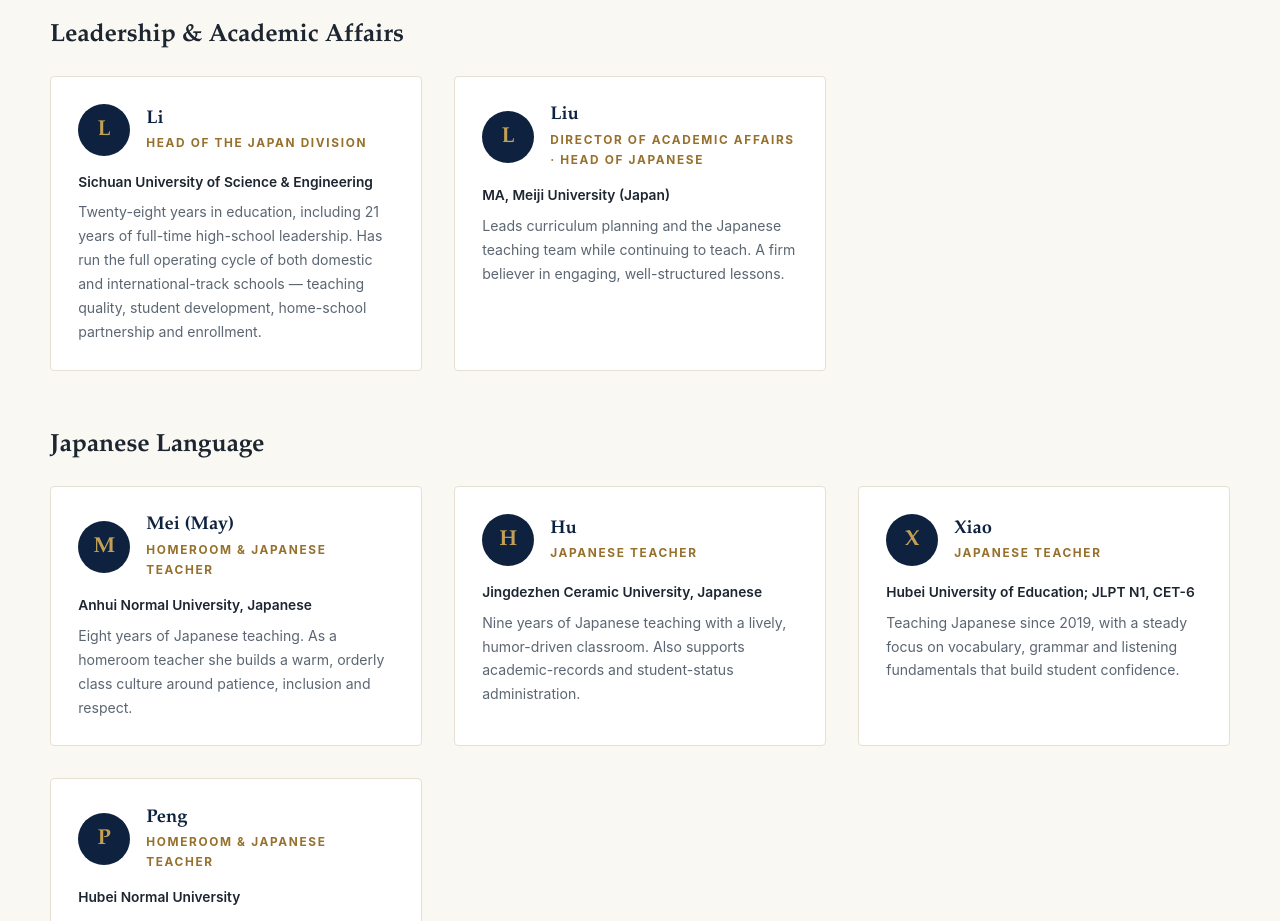
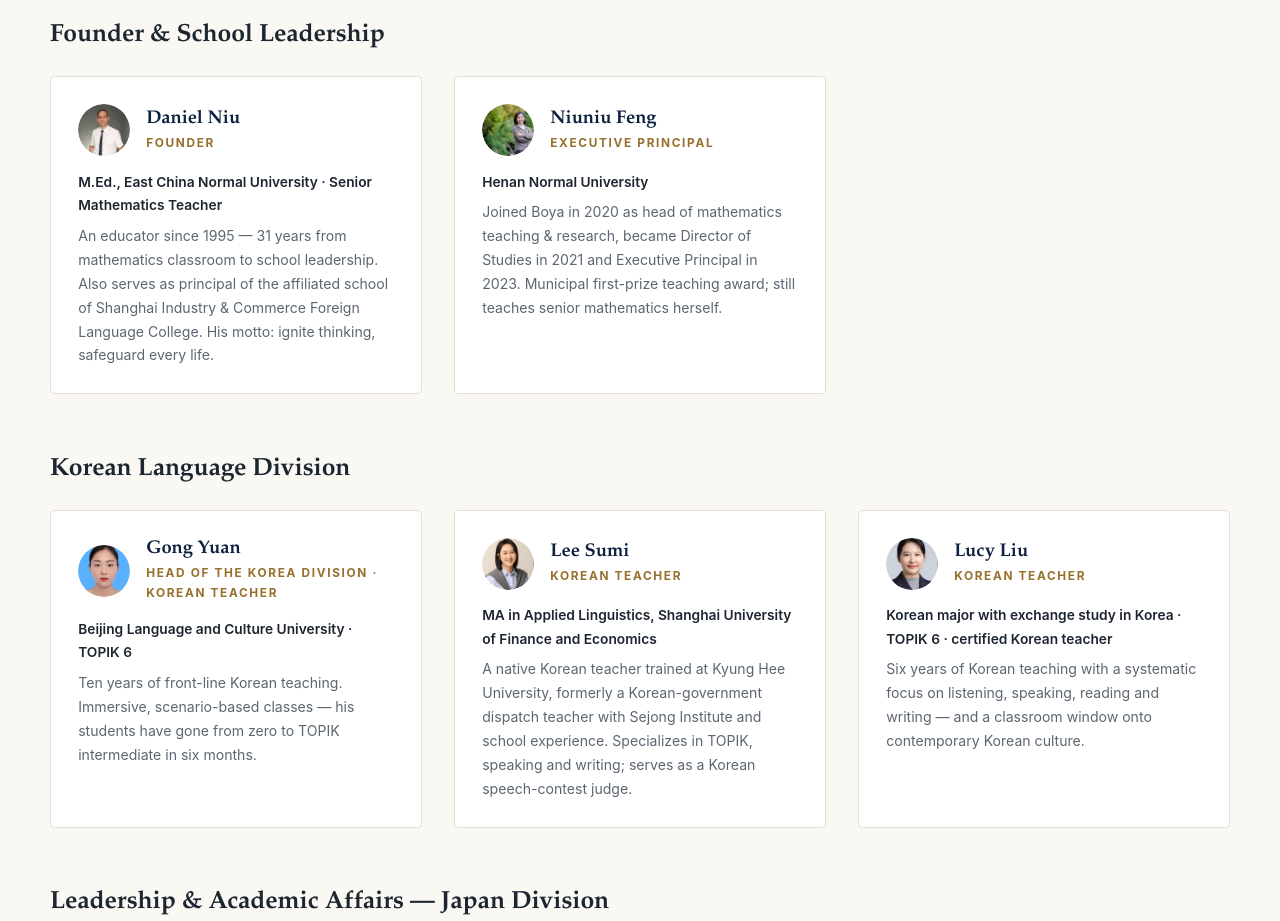
Before and after one commit to Yifei-code/boya-website, a plain HTML site: page faculty.html in a window 1280 px wide. Shown: the part 660-1581 px from the top of the page. Drawn offline with Linux system fonts and the light colour scheme.

Commit message:
韩高部口径修正 + 高清校徽 + Faculty 扩充
- 移除高丽大学（授权已结束）；合作大学卡片 3 → 2
- 补充签约口径：延世艺术院（未来校区，2026.6-2027.6，艺术学院预录取）/ 釜庆本部（长期，TOPIK3 直读本科）
- 成果数据补分母：2026 届国际部 51 人 / 47 offer（一人一枚）/ 80

```diff
--- a/assets/css/style.css
+++ b/assets/css/style.css
@@ -520,6 +520,8 @@ button[disabled] { opacity: 0.6; cursor: wait; }
 }
 .faculty-card__name { font-family: var(--serif); font-size: 1.15rem; font-weight: 600; color: var(--navy-900); line-height: 1.2; }
 .faculty-card__role { font-size: 0.74rem; font-weight: 700; letter-spacing: 0.14em; text-transform: uppercase; color: var(--brass-600); margin-top: 0.2rem; }
+.faculty-card__avatar--photo { background: var(--ivory); overflow: hidden; }
+.faculty-card__avatar--photo img { width: 100%; height: 100%; object-fit: cover; border-radius: 50%; display: block; }
 .faculty-card__edu { font-size: 0.86rem; color: var(--ink); font-weight: 600; margin-bottom: 0.4rem; }
 .faculty-card__bio { font-size: 0.88rem; color: var(--muted); }
 
--- a/faculty.html
+++ b/faculty.html
@@ -48,19 +48,84 @@
 </header>
 <main id="main">
 <section class="page-hero">
-  <div class="page-hero__media"><img src="assets/img/campus-corridor.jpg" alt="" aria-hidden="true"></div>
+  <div class="page-hero__media"><img src="assets/img/faculty-group.jpg" alt="" aria-hidden="true"></div>
   <div class="wrap">
     <nav class="crumbs" aria-label="Breadcrumb"><a href="index.html">Home</a><span aria-hidden="true">/</span><span aria-current="page">Our Faculty</span></nav>
     <p class="eyebrow">Our Faculty</p>
     <h1>The People Behind the Program</h1>
-    <p class="lead">A teaching team drawn from leading universities in China, Japan, North America and Europe — homeroom mentors and subject specialists in one building.</p>
+    <p class="lead">A 16-member teaching team across the international divisions — drawn from leading universities in China, Korea, Japan, North America and Europe (September 2026).</p>
   </div>
 </section>
 
 <section class="section">
   <div class="wrap">
     <div class="section-head reveal" style="margin-bottom:1.6rem">
-      <h2 style="font-size:var(--fs-h3)">Leadership &amp; Academic Affairs</h2>
+      <h2 style="font-size:var(--fs-h3)">Founder &amp; School Leadership</h2>
+    </div>
+    <div class="faculty-grid" style="margin-bottom:clamp(2.4rem,5vw,3.8rem)">
+<article class="faculty-card reveal">
+        <div class="faculty-card__head">
+          <div class="faculty-card__avatar faculty-card__avatar--photo"><img src="assets/img/faculty-daniel.jpg" alt="Portrait of Daniel Niu" loading="lazy"></div>
+          <div>
+            <div class="faculty-card__name">Daniel Niu</div>
+            <div class="faculty-card__role">Founder</div>
+          </div>
+        </div>
+        <p class="faculty-card__edu">M.Ed., East China Normal University &middot; Senior Mathematics Teacher</p>
+        <p class="faculty-card__bio">An educator since 1995 — 31 years from mathematics classroom to school leadership. Also serves as principal of the affiliated school of Shanghai Industry &amp; Commerce Foreign Language College. His motto: ignite thinking, safeguard every life.</p>
+      </article>
+<article class="faculty-card reveal">
+        <div class="faculty-card__head">
+          <div class="faculty-card__avatar faculty-card__avatar--photo"><img src="assets/img/faculty-niuniu.jpg" alt="Portrait of Niuniu Feng" loading="lazy"></div>
+          <div>
+            <div class="faculty-card__name">Niuniu Feng</div>
+            <div class="faculty-card__role">Executive Principal</div>
+          </div>
+        </div>
+        <p class="faculty-card__edu">Henan Normal University</p>
+        <p class="faculty-card__bio">Joined Boya in 2020 as head of mathematics teaching &amp; research, became Director of Studies in 2021 and Executive Principal in 2023. Municipal first-prize teaching award; still teaches senior mathematics herself.</p>
+      </article>
+    </div>
+<div class="section-head reveal" style="margin-bottom:1.6rem">
+      <h2 style="font-size:var(--fs-h3)">Korean Language Division</h2>
+    </div>
+    <div class="faculty-grid" style="margin-bottom:clamp(2.4rem,5vw,3.8rem)">
+<article class="faculty-card reveal">
+        <div class="faculty-card__head">
+          <div class="faculty-card__avatar faculty-card__avatar--photo"><img src="assets/img/faculty-gongyuan.jpg" alt="Portrait of Gong Yuan" loading="lazy"></div>
+          <div>
+            <div class="faculty-card__name">Gong Yuan</div>
+            <div class="faculty-card__role">Head of the Korea Division &middot; Korean Teacher</div>
+          </div>
+        </div>
+        <p class="faculty-card__edu">Beijing Language and Culture University &middot; TOPIK 6</p>
+        <p class="faculty-card__bio">Ten years of front-line Korean teaching. Immersive, scenario-based classes — his students have gone from zero to TOPIK intermediate in six months.</p>
+      </article>
+<article class="faculty-card reveal">
+        <div class="faculty-card__head">
+          <div class="faculty-card__avatar faculty-card__avatar--photo"><img src="assets/img/faculty-sumi.jpg" alt="Portrait of Lee Sumi" loading="lazy"></div>
+          <div>
+            <div class="faculty-card__name">Lee Sumi</div>
+            <div class="faculty-card__role">Korean Teacher</div>
+          </div>
+        </div>
+        <p class="faculty-card__edu">MA in Applied Linguistics, Shanghai University of Finance and Economics</p>
+        <p class="faculty-card__bio">A native Korean teacher trained at Kyung Hee University, formerly a Korean-government dispatch teacher with Sejong Institute and school experience. Specializes in TOPIK, speaking and writing; serves as a Korean speech-contest judge.</p>
+      </article>
+<article class="faculty-card reveal">
+        <div class="faculty-card__head">
+          <div class="faculty-card__avatar faculty-card__avatar--photo"><img src="assets/img/faculty-lucy.jpg" alt="Portrait of Lucy Liu" loading="lazy"></div>
+          <div>
+            <div class="faculty-card__name">Lucy Liu</div>
+            <div class="faculty-card__role">Korean Teacher</div>
+          </div>
+        </div>
+        <p class="faculty-card__edu">Korean major with exchange study in Korea &middot; TOPIK 6 &middot; certified Korean teacher</p>
+        <p class="faculty-card__bio">Six years of Korean teaching with a systematic focus on listening, speaking, reading and writing — and a classroom window onto contemporary Korean culture.</p>
+      </article>
+    </div>
+<div class="section-head reveal" style="margin-bottom:1.6rem">
+      <h2 style="font-size:var(--fs-h3)">Leadership &amp; Academic Affairs — Japan Division</h2>
     </div>
     <div class="faculty-grid" style="margin-bottom:clamp(2.4rem,5vw,3.8rem)">
 <article class="faculty-card reveal">
@@ -223,7 +288,7 @@
       </article>
     </div>
 
-    <div class="note reveal">Faculty profiles are shown with each teacher&rsquo;s consent and reviewed each semester. Studio photos and an expanded staff list are being added as the program grows.</div>
+    <div class="note reveal">Faculty profiles are shown with each teacher&rsquo;s consent and reviewed each semester. The Japan and Singapore divisions&rsquo; faculty lists are being added as their materials arrive.</div>
   </div>
 </section>
 
@@ -276,7 +341,7 @@
       <h3>Contact</h3>
       <div class="contact-line"><svg viewBox="0 0 24 24" fill="none" stroke="currentColor" stroke-width="2" stroke-linecap="round" stroke-linejoin="round" aria-hidden="true"><path d="M4 4h16c1.1 0 2 .9 2 2v12c0 1.1-.9 2-2 2H4c-1.1 0-2-.9-2-2V6c0-1.1.9-2 2-2z"/><polyline points="22,6 12,13 2,6"/></svg><span><a href="mailto:admission@boyaglobal.org">admission@boyaglobal.org</a><br><a href="mailto:info@boyaglobal.org">info@boyaglobal.org</a></span></div>
       <div class="contact-line"><svg viewBox="0 0 24 24" fill="none" stroke="currentColor" stroke-width="2" stroke-linecap="round" stroke-linejoin="round" aria-hidden="true"><path d="M22 16.92v3a2 2 0 0 1-2.18 2 19.79 19.79 0 0 1-8.63-3.07 19.5 19.5 0 0 1-6-6 19.79 19.79 0 0 1-3.07-8.67A2 2 0 0 1 4.11 2h3a2 2 0 0 1 2 1.72c.13.96.36 1.9.7 2.81a2 2 0 0 1-.45 2.11L8.09 9.91a16 16 0 0 0 6 6l1.27-1.27a2 2 0 0 1 2.11-.45c.91.34 1.85.57 2.81.7A2 2 0 0 1 22 16.92z"/></svg><span><a href="tel:+862158107725">+86 21 5810 7725</a><br><a href="tel:+8619370716841">+86 193 7071 6841</a></span></div>
-      <div class="contact-line"><svg viewBox="0 0 24 24" fill="none" stroke="currentColor" stroke-width="2" stroke-linecap="round" stroke-linejoin="round" aria-hidden="true"><path d="M21 10c0 7-9 13-9 13s-9-6-9-13a9 9 0 0 1 18 0z"/><circle cx="12" cy="10" r="3"/></svg><span>No. 68 Qinfen Road, Pudong New Area, Shanghai, China</span></div>
+      <div class="contact-line"><svg viewBox="0 0 24 24" fill="none" stroke="currentColor" stroke-width="2" stroke-linecap="round" stroke-linejoin="round" aria-hidden="true"><path d="M21 10c0 7-9 13-9 13s-9-6-9-13a9 9 0 0 1 18 0z"/><circle cx="12" cy="10" r="3"/></svg><span>No. 68 Qinfen Road, Pudong New Area, Shanghai 201399, China</span></div>
       <div class="contact-line"><svg viewBox="0 0 24 24" fill="none" stroke="currentColor" stroke-width="2" stroke-linecap="round" stroke-linejoin="round" aria-hidden="true"><circle cx="12" cy="12" r="10"/><polyline points="12 6 12 12 16 14"/></svg><span>Mon&ndash;Fri 8:30&ndash;17:00 (GMT+8)</span></div>
     </div>
   </div>
```
Also changed, not shown: 404.html (+1 -1 lines), about.html (+2 -2 lines), academic-information.html (+1 -1 lines), academics.html (+6 -11 lines), campus-life.html (+1 -1 lines), contact.html (+2 -2 lines), gallery.html (+9 -1 lines), index.html (+6 -5 lines), assets/img/art-studio.jpg (added), assets/img/faculty-daniel.jpg (added), assets/img/faculty-gongyuan.jpg (added), assets/img/faculty-group.jpg (added), assets/img/faculty-lucy.jpg (added), assets/img/faculty-niuniu.jpg (added), 3 more files.
